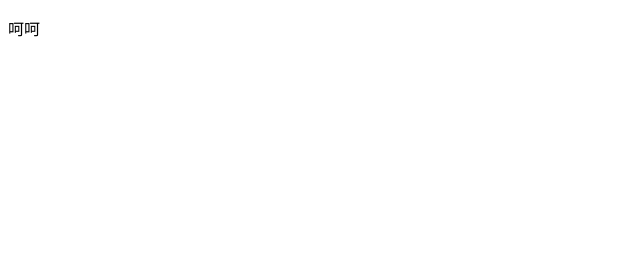
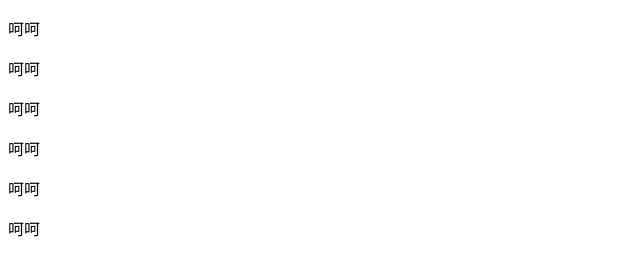
Before and after one commit to LJH867924/Newpro, a plain HTML site: page index.html in a window 1280 px wide. Shown: the whole page, without its empty margins (0-640 px from the left). Drawn offline with Linux system fonts and the light colour scheme.

```diff
--- a/index.html
+++ b/index.html
@@ -7,6 +7,11 @@
 <body>
 
 <p>呵呵</p>
+<p>呵呵</p>
+<p>呵呵</p>
+<p>呵呵</p>
+<p>呵呵</p>
+<p>呵呵</p>
 
 </body>
 </html>
```
Also changed, not shown: 1 other file.
